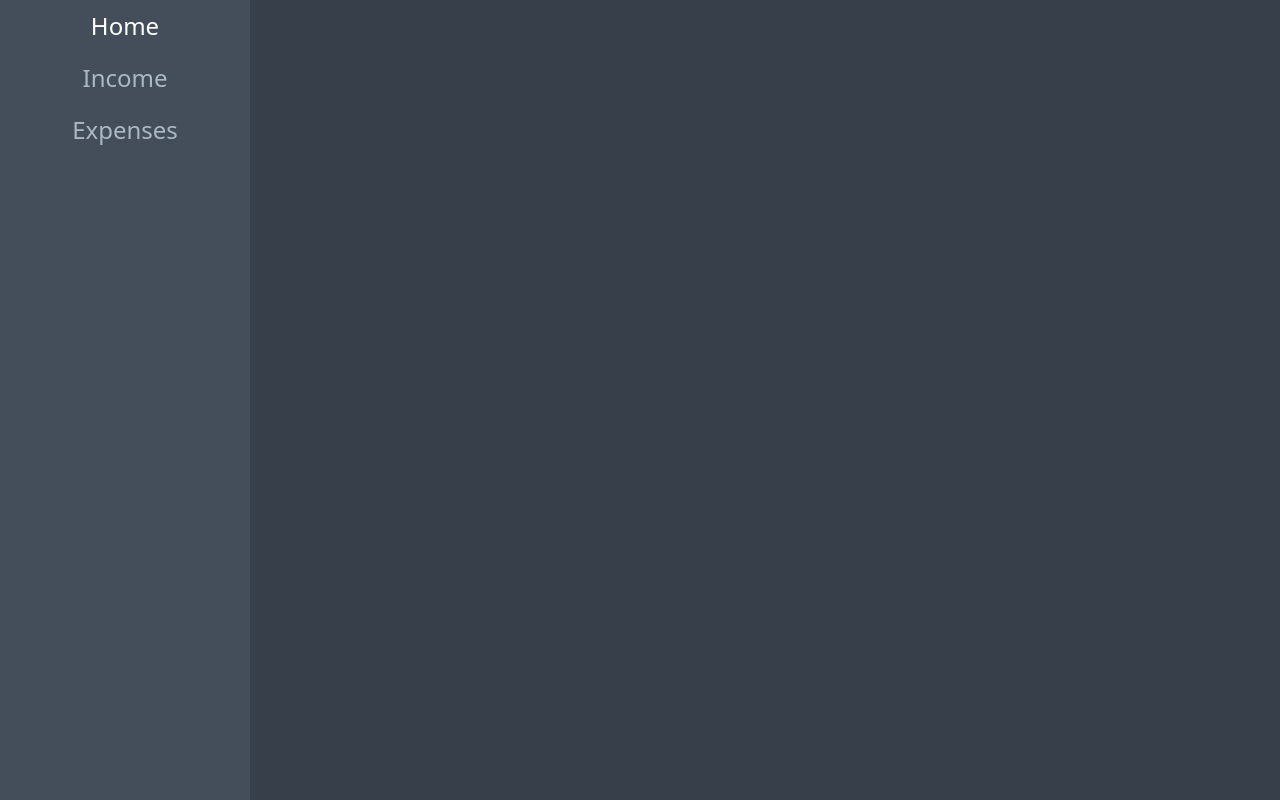
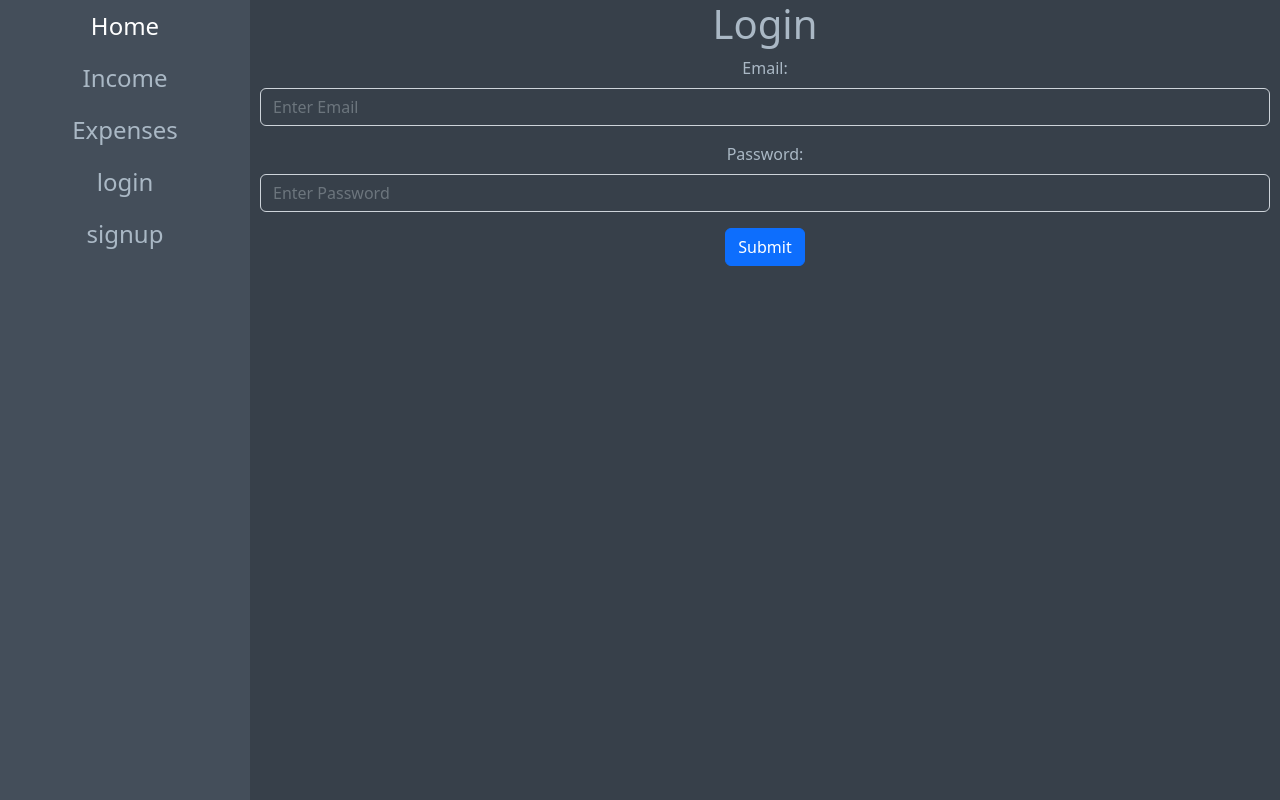
Before and after one commit to snguyen56/MERN-budget, a React (Create React App) app in the folder frontend/: page /login in a window 1280 px wide. Built offline with nearby package versions, Linux system fonts and the light colour scheme.

Commit message:
added auth context and forms

```diff
--- a/frontend/src/App.js
+++ b/frontend/src/App.js
@@ -6,6 +6,8 @@ import Dashboard from "./pages/Dashboard";
 import { Route, Routes } from "react-router-dom";
 import Expenses from "./pages/Expenses";
 import Income from "./pages/Income";
+import Login from "./pages/Login";
+import Signup from "./pages/Signup";
 
 function App() {
   return (
@@ -16,6 +18,8 @@ function App() {
       <div className="content">
         <Routes>
           <Route path="/" element={<Dashboard />} />
+          <Route path="/login" element={<Login />} />
+          <Route path="/signup" element={<Signup />} />
           <Route path="/income" element={<Income />} />
           <Route path="/expenses" element={<Expenses />} />
         </Routes>
--- a/frontend/src/components/Sidebar.jsx
+++ b/frontend/src/components/Sidebar.jsx
@@ -14,6 +14,12 @@ export default function Sidebar() {
       <Nav.Link as={Link} to="/expenses" eventKey="link-2">
         Expenses
       </Nav.Link>
+      <Nav.Link as={Link} to="/login" eventKey="link-1">
+        login
+      </Nav.Link>
+      <Nav.Link as={Link} to="/signup" eventKey="link-2">
+        signup
+      </Nav.Link>
     </Nav>
   );
 }
--- /dev/null
+++ b/frontend/src/context/AuthContext.js
@@ -0,0 +1,28 @@
+import { createContext, useReducer } from "react";
+
+export const AuthContext = createContext();
+
+export const authReducer = (state, action) => {
+  switch (action.type) {
+    case "LOGIN":
+      return { user: action.payload };
+
+    case "LOGOUT":
+      return { user: null };
+
+    default:
+      return state;
+  }
+};
+
+export const AuthContextProvider = ({ children }) => {
+  const [state, dispatchAuth] = useReducer(authReducer, {
+    user: null,
+  });
+  console.log("Auth state:", state);
+  return (
+    <AuthContext.Provider value={{ ...state, dispatchAuth }}>
+      {children}
+    </AuthContext.Provider>
+  );
+};
--- a/frontend/src/index.js
+++ b/frontend/src/index.js
@@ -6,11 +6,13 @@ import { BrowserRouter } from "react-router-dom";
 import { IncomeContextProvider } from "./context/IncomeContext";
 import { ExpenseContextProvider } from "./context/ExpenseContext";
 import { ProfitContextProvider } from "./context/ProfitContext";
+import { AuthContextProvider } from "./context/AuthContext";
 
 const root = ReactDOM.createRoot(document.getElementById("root"));
 root.render(
   //<React.StrictMode>
   <BrowserRouter>
+    <AuthContextProvider>
       <ExpenseContextProvider>
         <IncomeContextProvider>
           <ProfitContextProvider>
@@ -18,6 +20,7 @@ root.render(
           </ProfitContextProvider>
         </IncomeContextProvider>
       </ExpenseContextProvider>
+    </AuthContextProvider>
   </BrowserRouter>
   //</React.StrictMode>
 );
--- /dev/null
+++ b/frontend/src/pages/Login.jsx
@@ -0,0 +1,42 @@
+import { useState } from "react";
+
+import Button from "react-bootstrap/Button";
+import Form from "react-bootstrap/Form";
+
+export default function Login() {
+  const [email, setEmail] = useState("");
+  const [password, setPassword] = useState("");
+
+  const handleSubmit = async (event) => {
+    email.preventDefault();
+
+    console.log(email, password);
+  };
+
+  return (
+    <Form onSubmit={handleSubmit}>
+      <h1>Login</h1>
+      <Form.Group className="mb-3" controlId="formTitle">
+        <Form.Label>Email:</Form.Label>
+        <Form.Control
+          type="text"
+          placeholder="Enter Email"
+          onChange={(event) => setEmail(event.target.value)}
+          value={email}
+        />
+      </Form.Group>
+      <Form.Group className="mb-3" controlId="formTitle">
+        <Form.Label>Password:</Form.Label>
+        <Form.Control
+          type="text"
+          placeholder="Enter Password"
+          onChange={(event) => setPassword(event.target.value)}
+          value={password}
+        />
+      </Form.Group>
+      <Button variant="primary" type="submit">
+        Submit
+      </Button>
+    </Form>
+  );
+}
--- /dev/null
+++ b/frontend/src/pages/Signup.jsx
@@ -0,0 +1,43 @@
+import { useState } from "react";
+
+import Button from "react-bootstrap/Button";
+import Form from "react-bootstrap/Form";
+import InputGroup from "react-bootstrap/InputGroup";
+
+export default function Signup() {
+  const [email, setEmail] = useState("");
+  const [password, setPassword] = useState("");
+
+  const handleSubmit = async (event) => {
+    email.preventDefault();
+
+    console.log(email, password);
+  };
+
+  return (
+    <Form onSubmit={handleSubmit}>
+      <h1>Signup</h1>
+      <Form.Group className="mb-3" controlId="formTitle">
+        <Form.Label>Email:</Form.Label>
+        <Form.Control
+          type="text"
+          placeholder="Enter Email"
+          onChange={(event) => setEmail(event.target.value)}
+          value={email}
+        />
+      </Form.Group>
+      <Form.Group className="mb-3" controlId="formTitle">
+        <Form.Label>Password:</Form.Label>
+        <Form.Control
+          type="text"
+          placeholder="Enter Password"
+          onChange={(event) => setPassword(event.target.value)}
+          value={password}
+        />
+      </Form.Group>
+      <Button variant="primary" type="submit">
+        Submit
+      </Button>
+    </Form>
+  );
+}
```
Also changed, not shown: frontend/src/hooks/useAuthContext.js (added, +12 -0 lines). Lines whose indentation alone changed are shown as unchanged.
